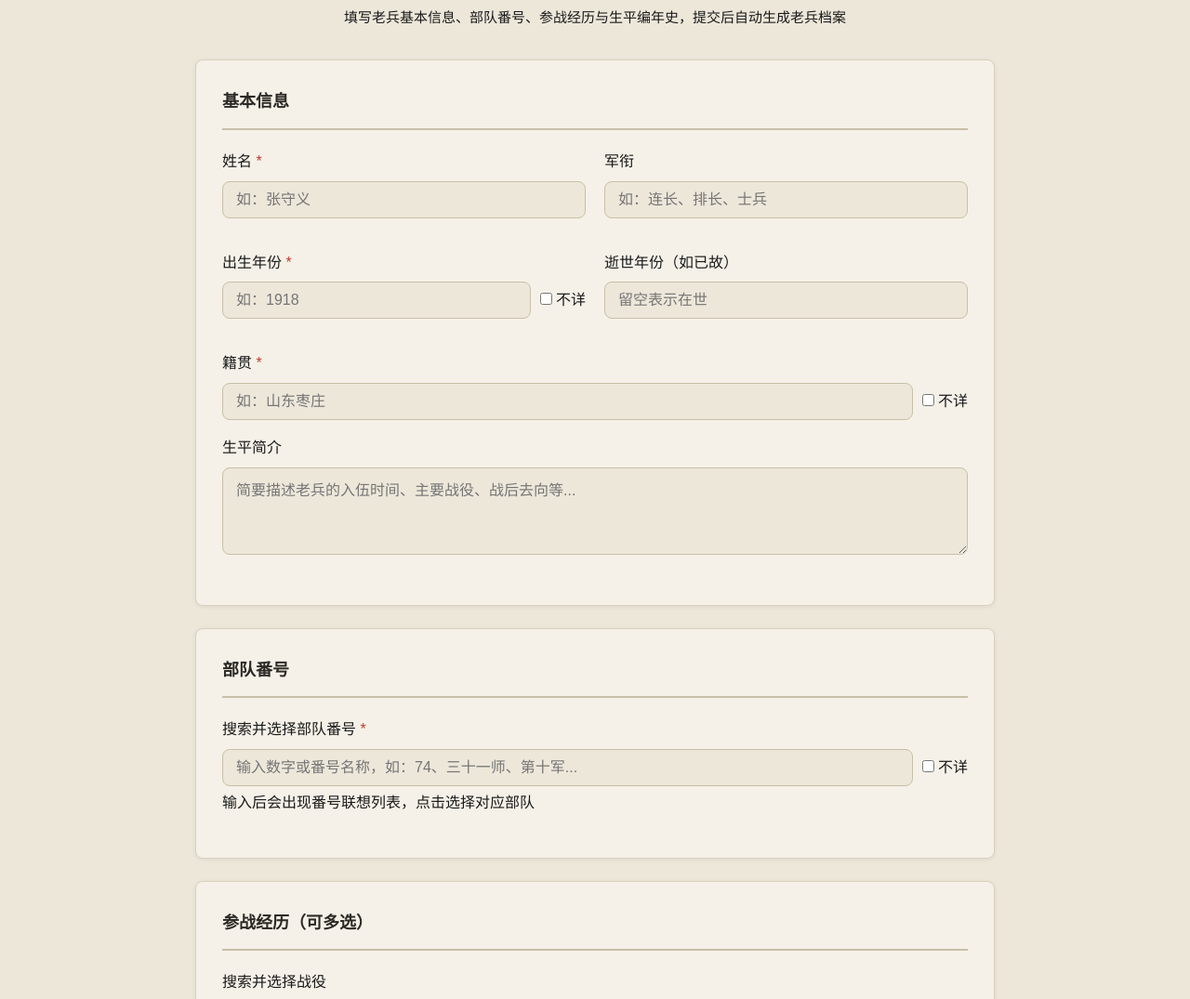
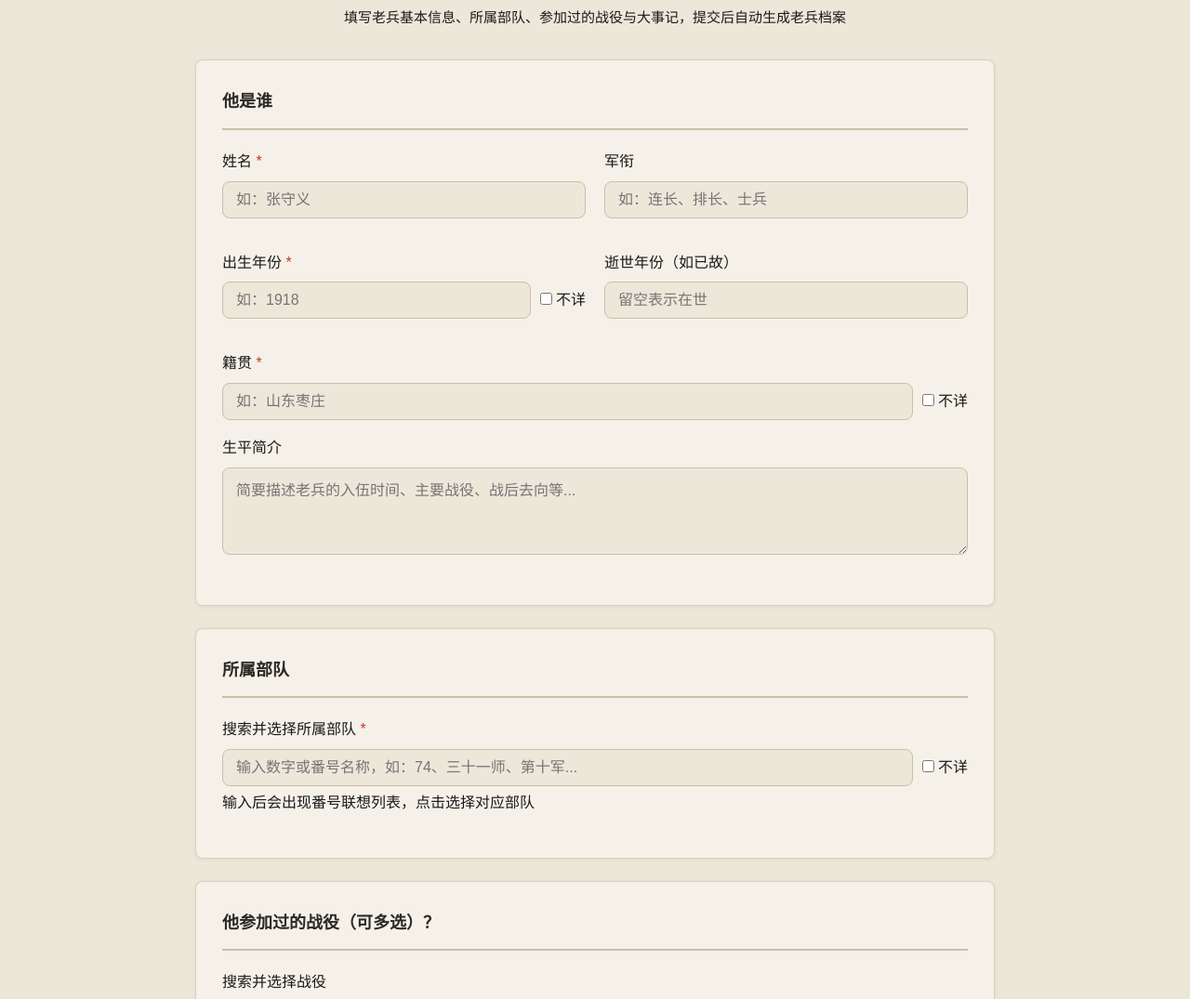
Before and after one commit to Simoncangmo/fenghuo-memory, a website: page public/admin.html in a window 1280 px wide. Shown: the part 148-1223 px from the top of the page at 93% size. Drawn offline with Linux system fonts and the light colour scheme; no server answers.

Commit message:
ui: 建档页标题改名-基本信息→他是谁, 部队番号→所属部队, 参战经历→他参加过的战役, 生平编年史→他的大事记

```diff
--- a/public/admin.html
+++ b/public/admin.html
@@ -130,12 +130,12 @@
   <div class="admin-container">
     <div class="admin-header">
       <h1>抗战老兵信息录入</h1>
-      <p>填写老兵基本信息、部队番号、参战经历与生平编年史，提交后自动生成老兵档案</p>
+      <p>填写老兵基本信息、所属部队、参加过的战役与大事记，提交后自动生成老兵档案</p>
     </div>
 
     <!-- 基本信息表单 -->
     <div class="form-section">
-      <h2>基本信息</h2>
+      <h2>他是谁</h2>
       <div class="form-row">
         <div class="form-field">
           <label>姓名 <span class="required">*</span></label>
@@ -174,9 +174,9 @@
 
     <!-- 部队番号 -->
     <div class="form-section">
-      <h2>部队番号</h2>
+      <h2>所属部队</h2>
       <div class="form-field">
-        <label>搜索并选择部队番号 <span class="required">*</span></label>
+        <label>搜索并选择所属部队 <span class="required">*</span></label>
         <div style="display:flex;gap:10px;align-items:center;">
           <div class="unit-search-wrap" style="flex:1;">
             <input type="text" id="vUnitSearch" placeholder="输入数字或番号名称，如：74、三十一师、第十军..." autocomplete="off">
@@ -195,7 +195,7 @@
 
     <!-- 参战经历 -->
     <div class="form-section">
-      <h2>参战经历（可多选）</h2>
+      <h2>他参加过的战役（可多选）？</h2>
       <div class="form-field">
         <label>搜索并选择战役</label>
         <div class="battle-search-wrap">
@@ -214,7 +214,7 @@
 
     <!-- 生平编年史 -->
     <div class="form-section">
-      <h2>生平编年史</h2>
+      <h2>他的大事记</h2>
       <div id="timelineEditor" class="timeline-editor">
         <!-- 动态生成 -->
       </div>
```
